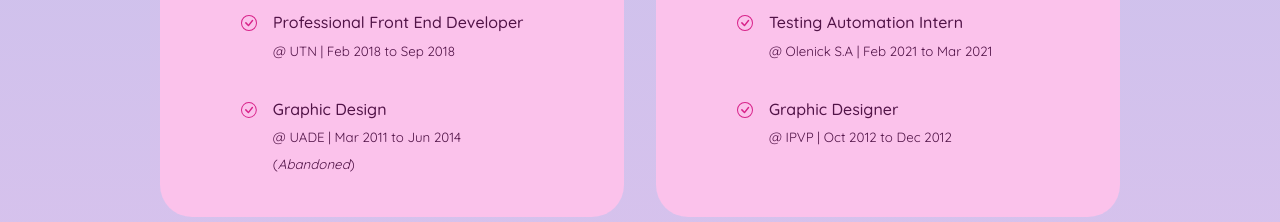
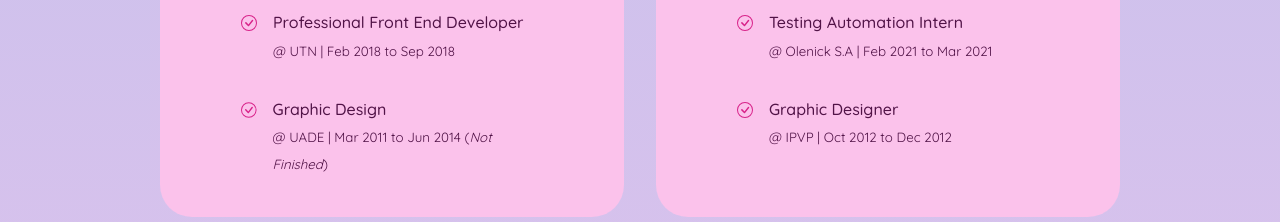
Before and after one commit to jimdiew/portfolio2022, a React (Create React App) app: page / in a window 1280 px wide. Shown: the part 1820-2042 px from the top of the page. Built offline with nearby package versions, Linux system fonts and the light colour scheme; a web font is replaced by a local one.

Commit message:
Update Experience.jsx

```diff
--- a/src/components/experience/Experience.jsx
+++ b/src/components/experience/Experience.jsx
@@ -29,7 +29,7 @@ const Experience = () => {
             < BsCheckCircle className='experience__details-icon'/>
             <div><h4>Graphic Design</h4>
             <small>@ UADE</small>
-            <small> | Mar 2011 to Jun 2014 (<i>Abandoned</i>) </small></div>
+            <small> | Mar 2011 to Jun 2014 (<i>Not Finished</i>) </small></div>
 
           </article>
         </div>
```
